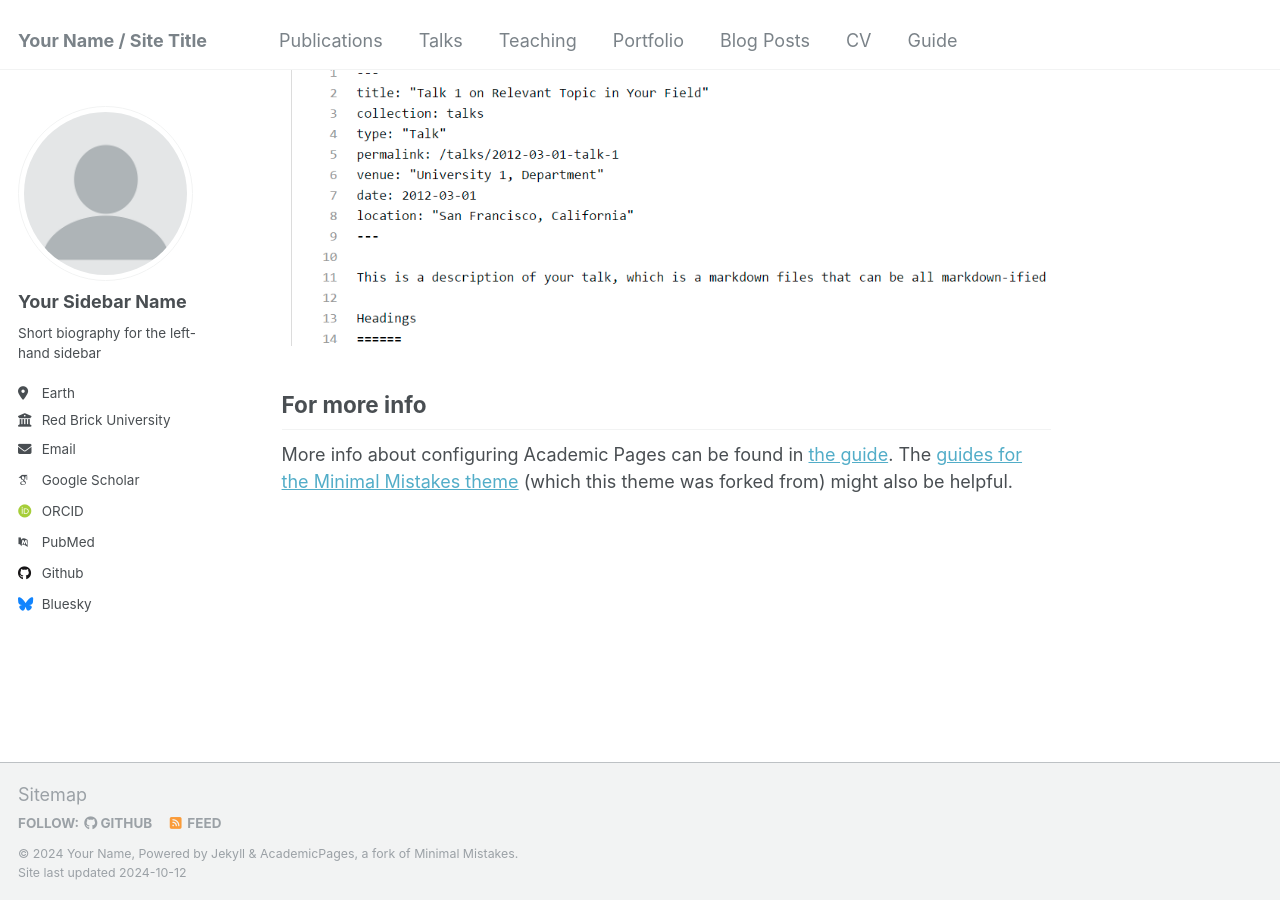
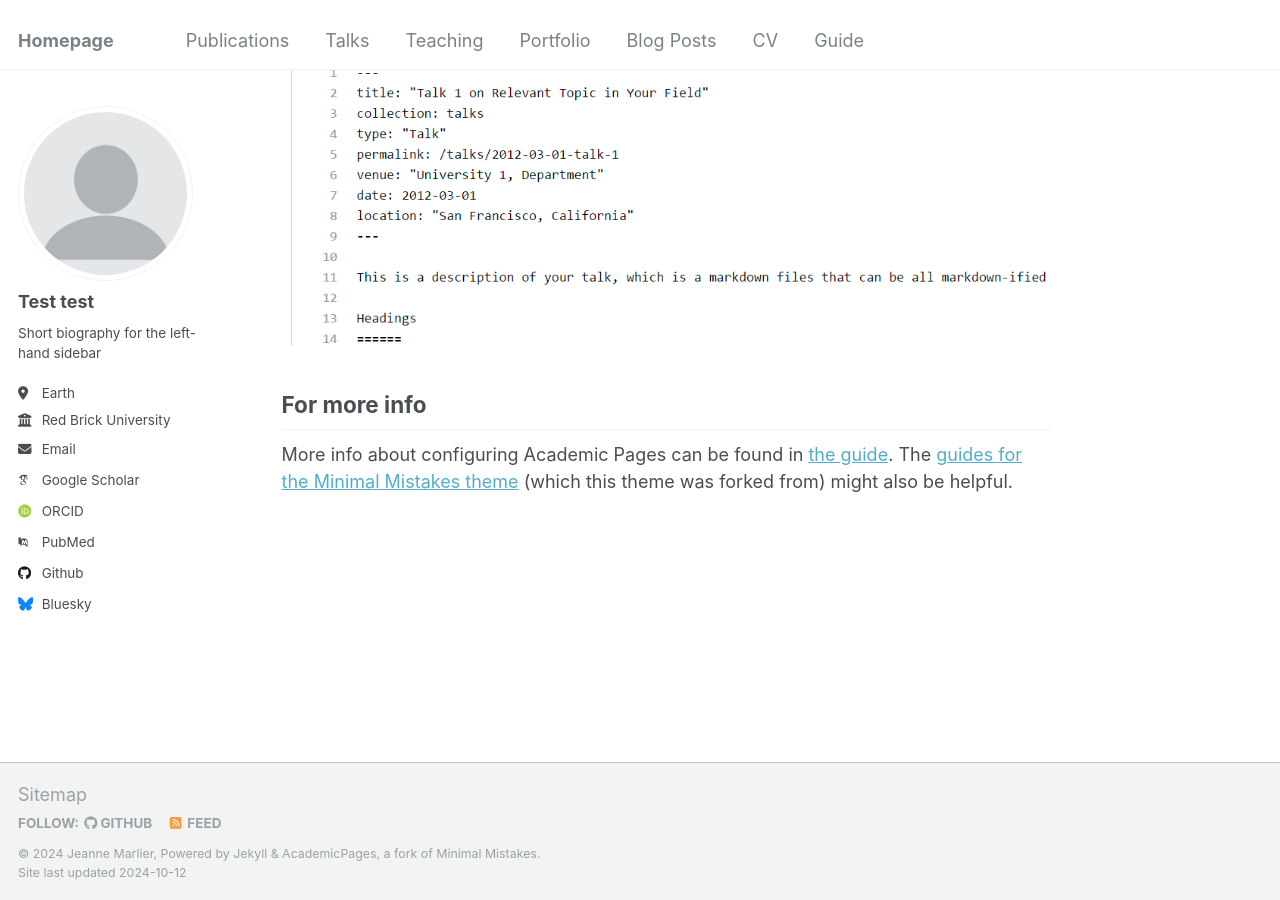
Before and after one commit to jeannezmarlier/jeannezmarlier.github.io, a Jekyll site: the page built from _pages/about.md, in a window 1280 px wide and 900 px high, scrolled down 2643 px. Built offline with Jekyll 4.4.1, drawn with Linux system fonts in a browser that asks for light colours; some web fonts are replaced.

Commit message:
Update _config.yml

```diff
--- a/_config.yml
+++ b/_config.yml
@@ -8,9 +8,9 @@
 
 # Basic Site Settings
 locale                   : "en-US"
-title                    : "Your Name / Site Title"
+title                    : "Homepage"
 title_separator          : "-"
-name                     : &name "Your Name"
+name                     : &name "Jeanne Marlier"
 description              : &description "personal description"
 url                      : https://academicpages.github.io # the base hostname & protocol for your site e.g. "https://mmistakes.github.io"
 baseurl                  : "" # the subpath of your site, e.g. "/blog"
@@ -22,7 +22,7 @@ repository               : "academicpages/academicpages.github.io"
 author:
   # Biographic information
   avatar           : "profile.png"
-  name             : "Your Sidebar Name"
+  name             : "Test test"
   pronouns         : # example: "she/her"
   bio              : "Short biography for the left-hand sidebar"
   location         : "Earth"
```
